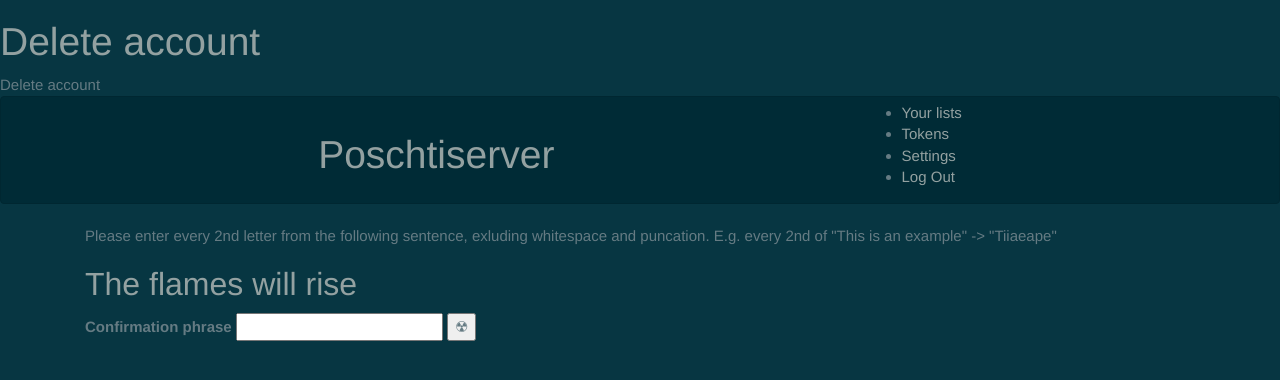
After one commit to AndreasMeier12/Poschtiserver, a Flask app: page /delete-account in a window 1280 px wide. The commit adds this page. Shown: the top 380 px of the page. Run offline with Flask 2, Linux system fonts and the light colour scheme; a user stored in the database is signed in; tables that the repository leaves empty hold one stand-in row (values such as "Sample post"); some libraries are stand-ins or nearby versions.

Commit message:
Allow deleting of account with confirmation

```diff
--- a/app/forms.py
+++ b/app/forms.py
@@ -22,3 +22,7 @@ class AddItemForm(FlaskForm):
     shop = StringField('Shop')
 
     submit = SubmitField(label='Add!')
+
+class DeleteAccountForm(FlaskForm):
+    confirmation = StringField('Confirmation phrase', validators=[DataRequired()])
+    submit = SubmitField(label='☢')
--- a/app/models.py
+++ b/app/models.py
@@ -78,6 +78,7 @@ class UserSettings(db.Model):
     token_duration = db.Column(db.Integer, nullable=True)
     last_issued_token = db.Column(db.DateTime, nullable=True, default=None)
     last_issued_expiration = db.Column(db.DateTime, nullable=True, default=None)
+    delete_confirmation = db.Column(db.String, nullable=True, default=None)
 
     def __init__(self, user: User, token_duration: int=None ):
         self.user_id = user.id
--- a/app/routes.py
+++ b/app/routes.py
@@ -12,10 +12,12 @@ from sqlalchemy import delete
 from app import app, db
 from app.business.datatypes import CommandType
 from app.business.merge import merge_lists, merge
-from app.forms import AddListForm, AddItemForm, TokenValidityForm
+from app.forms import AddListForm, AddItemForm, TokenValidityForm, \
+    DeleteAccountForm
 from app.models import User, ListCommandModel, ItemCommandModel, UserSettings
 from app.utils import get_uuid_str as uuid, model_to_internal_item_command, \
-    get_uuid_str, list_commands_from_json, item_commands_from_json
+    get_uuid_str, list_commands_from_json, item_commands_from_json, \
+    get_num_for_delete_phrase, get_delete_phrase, make_ordinal
 from app.utils import model_to_internal_list_command
 
 
@@ -270,3 +272,25 @@ def authenticate_via_token(token: str) -> Optional[User]:
     if user is None:
         return None
     return user
+
+@login_required
+@app.route('/delete-account', methods=['GET', 'POST'])
+def delete_account():
+    settings: UserSettings = db.session.query(UserSettings).filter(
+        UserSettings.user_id == current_user.id).first()
+    form = DeleteAccountForm()
+    if request.method == 'POST':
+        confirmation_phrase = form.data['confirmation']
+        if confirmation_phrase == settings.delete_confirmation:
+            db.session.delete(current_user)
+            db.session.delete(settings)
+
+            db.session.commit()
+            session.clear()
+            return redirect('/')
+    phrase = 'The flames will rise'
+    num = get_num_for_delete_phrase(phrase)
+    settings.delete_confirmation = get_delete_phrase(phrase, num)
+    db.session.add(settings)
+    db.session.commit()
+    return render_template('auth/delete_account.html', num=make_ordinal(num), phrase=phrase, form=form)
--- /dev/null
+++ b/app/templates/auth/delete_account.html
@@ -0,0 +1,24 @@
+{% extends 'base.html' %}
+
+{% block header %}
+
+    <h1>{% block title %}Delete account {% endblock %}</h1>
+{% endblock %}
+
+
+
+{% block content %}
+    <div class="container">
+        <p>Please enter every {{ num }} letter from the following sentence,
+            exluding whitespace and puncation. E.g. every 2nd of "This is an
+            example" -> "Tiiaeape"</p>
+        <h2>{{ phrase }}</h2>
+        <form method="post">
+
+            {{ form.confirmation.label }}
+            {{ form.confirmation }}
+            {{ form.submit }}
+        </form>
+    </div>
+
+{% endblock %}
--- a/app/templates/auth/settings.html
+++ b/app/templates/auth/settings.html
@@ -13,6 +13,9 @@
           {{ token_validity_form.token_validity_submit }}
 </form>
 
+        <hr>
+        <button class="btn-danger" onclick="window.location.href='{{ url_for('delete_account') }}'">Delete Account</button>
+
         </div>
 
 {% endblock %}
--- a/app/utils.py
+++ b/app/utils.py
@@ -39,3 +39,28 @@ def list_commands_from_json(a: str, user: User):
     dict = json.loads(a)
     list = ShoppingList(dict['listKey'], dict['name'])
     return ListCommandModel(command_id=dict["commandKey"], name=dict['name'], list_id=dict['listKey'], origin='client', user_id=user.id, type=CommandType.get_by_name(dict['type']), timestamp=datetime.datetime.fromtimestamp(dict['timestamp']/1e3))
+
+def make_ordinal(n): # Florian Brucker https://stackoverflow.com/questions/9647202/ordinal-numbers-replacement
+    '''
+    Convert an integer into its ordinal representation::
+
+        make_ordinal(0)   => '0th'
+        make_ordinal(3)   => '3rd'
+        make_ordinal(122) => '122nd'
+        make_ordinal(213) => '213th'
+    '''
+    n = int(n)
+    if 11 <= (n % 100) <= 13:
+        suffix = 'th'
+    else:
+        suffix = ['th', 'st', 'nd', 'rd', 'th'][min(n % 10, 4)]
+    return str(n) + suffix
+
+def get_num_for_delete_phrase(a: str) -> int:
+    if len(a) < 20:
+        return 2
+    return len(a) // 10
+
+def get_delete_phrase(a: str, num: int) -> str:
+    b = ''.join([x for x in a if x.isalnum()])
+    return b[::num]
```
Also changed, not shown: migrations/versions/9ae5e7631641_add_delete_confirmation_phrase_to_.py (added, +28 -0 lines).
